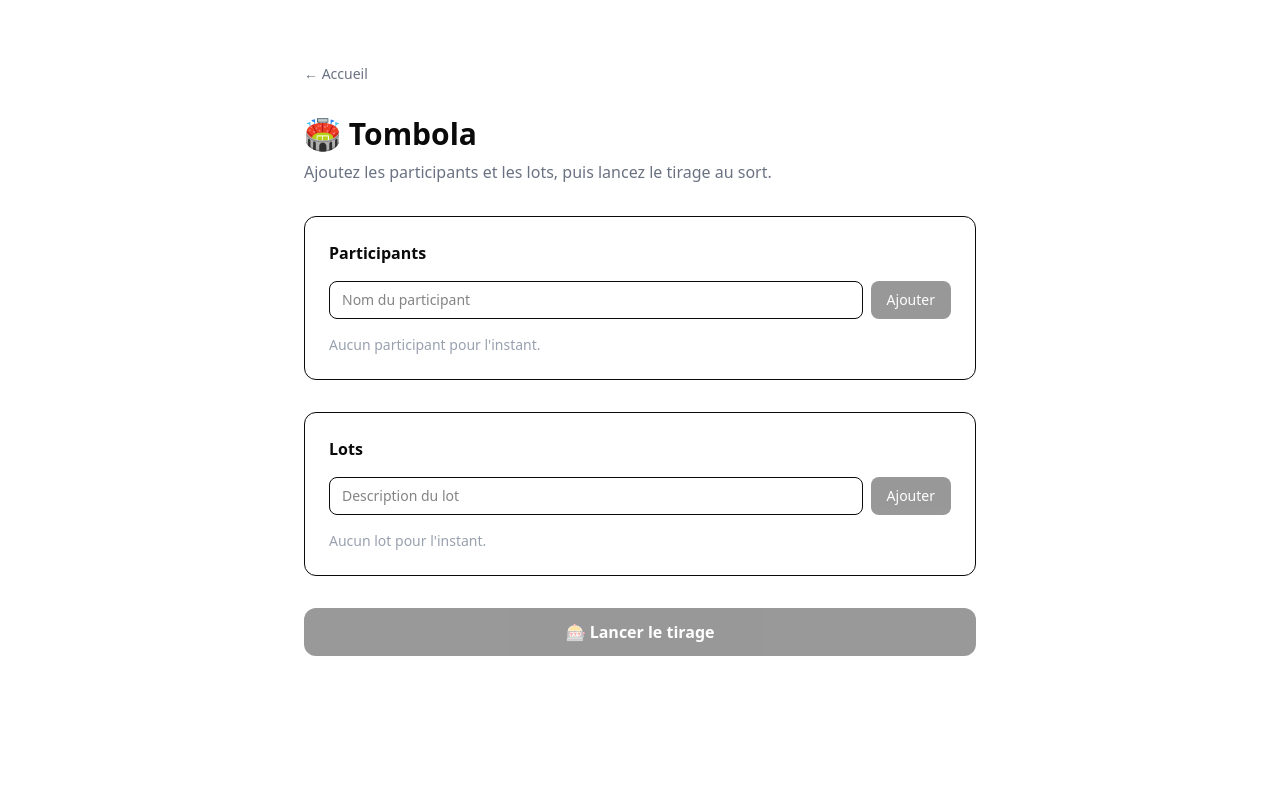
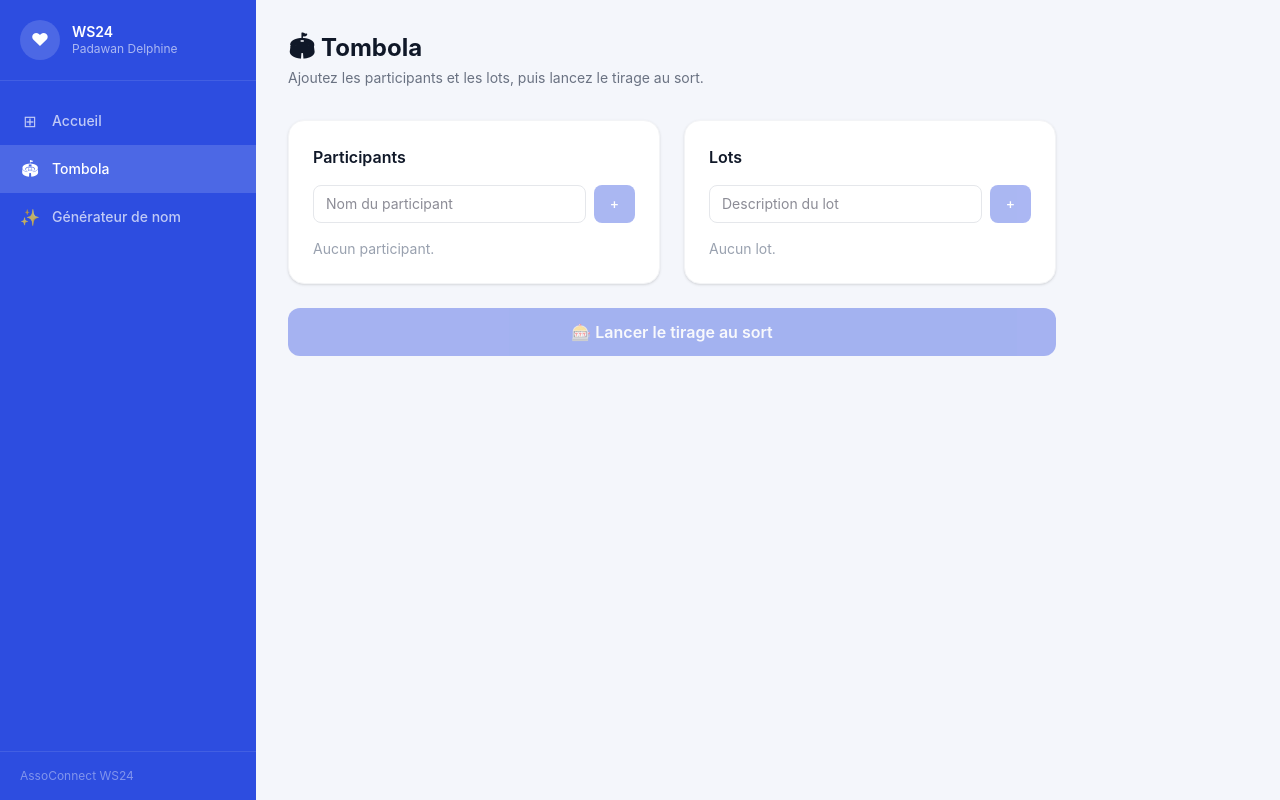
Before and after one commit to AssoConnectWorkshop/WS24, a Next.js app: page /tombola in a window 1280 px wide. Built offline with nearby package versions, Linux system fonts and the light colour scheme.

Commit message:
feat: apply AssoConnect design system (blue sidebar, card layout)

```diff
--- a/src/app/generateur-nom/page.tsx
+++ b/src/app/generateur-nom/page.tsx
@@ -1,7 +1,6 @@
 "use client";
 
 import { useState } from "react";
-import Link from "next/link";
 
 export default function GenerateurNom() {
   const [description, setDescription] = useState("");
@@ -37,48 +36,50 @@ export default function GenerateurNom() {
   }
 
   return (
-    <main className="flex min-h-screen flex-col items-center p-8 pt-16">
-      <div className="w-full max-w-2xl flex flex-col gap-8">
-        <div className="flex items-center gap-4">
-          <Link href="/" className="text-sm text-gray-500 hover:text-gray-900">
-            ← Accueil
-          </Link>
-        </div>
-
-        <div>
-          <h1 className="text-3xl font-bold">Générateur de nom d&apos;association</h1>
-          <p className="text-gray-500 mt-2">
+    <main className="p-8">
+      <div className="mb-8">
+        <h1 className="text-2xl font-bold text-gray-900">✨ Générateur de nom d&apos;association</h1>
+        <p className="text-gray-500 text-sm mt-1">
           Décrivez votre projet associatif et obtenez 5 propositions de noms originaux.
         </p>
       </div>
 
+      <div className="max-w-2xl flex flex-col gap-6">
+        <div className="bg-white rounded-2xl border border-gray-100 shadow-sm p-6 flex flex-col gap-4">
           <form onSubmit={handleSubmit} className="flex flex-col gap-4">
+            <div>
+              <label className="block text-sm font-medium text-gray-700 mb-2">
+                Description de votre association
+              </label>
               <textarea
                 value={description}
                 onChange={(e) => setDescription(e.target.value)}
                 placeholder="Ex : Une association de jardinage partagé pour les habitants d'un quartier urbain, axée sur l'écologie et le lien social."
                 rows={4}
                 required
-            className="w-full border rounded-xl p-4 text-sm resize-none focus:outline-none focus:ring-2 focus:ring-black"
+                className="w-full border border-gray-200 rounded-xl p-4 text-sm resize-none focus:outline-none focus:ring-2 focus:border-transparent"
               />
+            </div>
             <button
               type="submit"
               disabled={loading || !description.trim()}
-            className="self-start bg-black text-white px-6 py-2.5 rounded-full text-sm font-medium disabled:opacity-40 hover:bg-gray-800 transition-colors"
+              className="self-start text-white px-6 py-2.5 rounded-xl text-sm font-semibold disabled:opacity-40 transition-colors"
+              style={{ backgroundColor: "#2d4de0" }}
             >
               {loading ? "Génération en cours…" : "Générer des noms"}
             </button>
           </form>
+        </div>
 
         {error && (
-          <div className="border border-red-200 bg-red-50 rounded-xl p-4 text-sm text-red-700">
+          <div className="bg-white rounded-2xl border border-red-100 shadow-sm p-5 text-sm text-red-600">
             {error}
           </div>
         )}
 
         {result && (
-          <div className="border rounded-xl p-6">
-            <h2 className="font-semibold mb-4">Propositions</h2>
+          <div className="bg-white rounded-2xl border border-gray-100 shadow-sm p-6">
+            <h2 className="font-semibold text-gray-900 mb-4">Propositions</h2>
             <div className="text-sm text-gray-700 whitespace-pre-wrap leading-relaxed">
               {result}
             </div>
--- a/src/app/globals.css
+++ b/src/app/globals.css
@@ -1,18 +1,16 @@
 @import "tailwindcss";
 
 @theme {
-  --color-background: #ffffff;
-  --color-foreground: #0a0a0a;
-}
-
-@media (prefers-color-scheme: dark) {
-  :root {
-    --color-background: #0a0a0a;
-    --color-foreground: #ededed;
-  }
+  --color-ac-blue: #2d4de0;
+  --color-ac-blue-dark: #1e3bbf;
+  --color-ac-blue-light: #eef1fd;
+  --color-ac-green: #00b67a;
+  --color-background: #f4f6fb;
+  --color-foreground: #1a1a2e;
 }
 
 body {
   background: var(--color-background);
   color: var(--color-foreground);
+  font-family: -apple-system, BlinkMacSystemFont, "Segoe UI", Roboto, sans-serif;
 }
--- a/src/app/layout.tsx
+++ b/src/app/layout.tsx
@@ -1,5 +1,6 @@
 import type { Metadata } from "next";
 import { siteConfig } from "@/config/site";
+import Sidebar from "@/components/Sidebar";
 import "./globals.css";
 
 export const metadata: Metadata = {
@@ -13,8 +14,13 @@ export default function RootLayout({
   children: React.ReactNode;
 }>) {
   return (
-    <html lang="en">
-      <body className="antialiased">{children}</body>
+    <html lang="fr">
+      <body className="antialiased">
+        <Sidebar />
+        <div className="ml-64 min-h-screen">
+          {children}
+        </div>
+      </body>
     </html>
   );
 }
--- a/src/app/page.tsx
+++ b/src/app/page.tsx
@@ -24,57 +24,65 @@ async function testApi(): Promise<{ ok: boolean; platformName: string | null }>
   }
 }
 
-function StatusIcon({ ok }: { ok: boolean }) {
+function StatusBadge({ ok }: { ok: boolean }) {
   return ok ? (
-    <span className="text-green-500 text-2xl">✓</span>
+    <span
+      className="inline-flex items-center gap-1.5 text-xs font-semibold px-2.5 py-1 rounded-full"
+      style={{ backgroundColor: "#e6f9f2", color: "#00875a" }}
+    >
+      <span className="text-base leading-none">✓</span> Connecté
+    </span>
   ) : (
-    <span className="text-red-500 text-2xl">✗</span>
+    <span
+      className="inline-flex items-center gap-1.5 text-xs font-semibold px-2.5 py-1 rounded-full"
+      style={{ backgroundColor: "#fef2f2", color: "#dc2626" }}
+    >
+      <span className="text-base leading-none">✗</span> Erreur
+    </span>
   );
 }
 
 export default async function Home() {
   const [db, api] = await Promise.all([testDatabase(), testApi()]);
-  const wsName = (await import("@/config/site")).siteConfig.name;
 
   return (
-    <main className="flex min-h-screen flex-col items-center justify-center gap-10 p-8">
-      <div className="absolute top-4 left-4 text-sm font-bold bg-black text-white px-3 py-1 rounded-full">
-        {wsName}
+    <main className="p-8">
+      <div className="mb-8 flex items-center gap-4">
+        <Image src="/mascot.png" alt="Mascot" width={48} height={48} priority className="rounded-full" />
+        <div>
+          <h1 className="text-2xl font-bold text-gray-900">Padawan Delphine is ready</h1>
+          <p className="text-gray-500 text-sm mt-0.5">Tableau de bord de l&apos;atelier</p>
         </div>
-      <div className="flex flex-col items-center gap-4">
-        <Image src="/mascot.png" alt="Mascot" width={160} height={160} priority />
-        <h1 className="text-4xl font-bold">Padawan Delphine is ready</h1>
       </div>
 
-      <div className="flex flex-col gap-6 w-full max-w-md">
-        <div className="border rounded-xl p-6 flex flex-col gap-3">
-          <div className="flex items-center gap-3">
-            <StatusIcon ok={db.ok} />
-            <h2 className="text-lg font-semibold">Test database connection</h2>
-          </div>
+      <div className="grid grid-cols-1 gap-4 max-w-2xl">
+        <div className="bg-white rounded-2xl border border-gray-100 shadow-sm p-6 flex items-center justify-between">
+          <div>
+            <p className="text-xs font-semibold uppercase tracking-wide text-gray-400 mb-1">Base de données</p>
+            <p className="font-semibold text-gray-900">Connexion Supabase</p>
             {db.ok && (
-            <p className="text-sm text-gray-600">
-              Number of tables: {db.tables.length}
+              <p className="text-sm text-gray-500 mt-1">
+                {db.tables.length} table{db.tables.length > 1 ? "s" : ""}
                 {db.tables.length > 0 && (
-                <span className="ml-1 opacity-60">
-                  ({db.tables.slice(0, 3).join(", ")}
-                  {db.tables.length > 3 ? "…" : ""})
+                  <span className="ml-1 opacity-70">
+                    ({db.tables.slice(0, 3).join(", ")}{db.tables.length > 3 ? "…" : ""})
                   </span>
                 )}
               </p>
             )}
           </div>
+          <StatusBadge ok={db.ok} />
+        </div>
 
-        <div className="border rounded-xl p-6 flex flex-col gap-3">
-          <div className="flex items-center gap-3">
-            <StatusIcon ok={api.ok} />
-            <h2 className="text-lg font-semibold">Test API connection</h2>
+        <div className="bg-white rounded-2xl border border-gray-100 shadow-sm p-6 flex items-center justify-between">
+          <div>
+            <p className="text-xs font-semibold uppercase tracking-wide text-gray-400 mb-1">API</p>
+            <p className="font-semibold text-gray-900">Connexion AssoConnect</p>
+            {api.ok && api.platformName && (
+              <p className="text-sm text-gray-500 mt-1">{api.platformName}</p>
+            )}
           </div>
-          {api.ok && api.platformName && (
-            <p className="text-sm text-gray-600">
-              Name of the platform: <span className="font-medium">{api.platformName}</span>
-            </p>
-          )}
+          <StatusBadge ok={api.ok} />
         </div>
       </div>
     </main>
--- a/src/app/tombola/page.tsx
+++ b/src/app/tombola/page.tsx
@@ -1,7 +1,6 @@
 "use client";
 
 import { useState, useRef } from "react";
-import Link from "next/link";
 
 interface Prize {
   id: string;
@@ -57,15 +56,12 @@ export default function Tombola() {
   async function draw() {
     if (participants.length === 0 || prizes.length === 0) return;
     setDrawing(true);
-
     await new Promise((r) => setTimeout(r, 800));
-
     const shuffled = [...participants].sort(() => Math.random() - 0.5);
     const results: Winner[] = prizes.map((prize, i) => ({
       prize,
       participant: shuffled[i % shuffled.length],
     }));
-
     setWinners(results);
     setPhase("results");
     setDrawing(false);
@@ -79,134 +75,132 @@ export default function Tombola() {
   const canDraw = participants.length > 0 && prizes.length > 0;
 
   return (
-    <main className="flex min-h-screen flex-col items-center p-8 pt-16">
-      <div className="w-full max-w-2xl flex flex-col gap-8">
-        <div className="flex items-center gap-4">
-          <Link href="/" className="text-sm text-gray-500 hover:text-gray-900">
-            ← Accueil
-          </Link>
-        </div>
-
-        <div>
-          <h1 className="text-3xl font-bold">🏟 Tombola</h1>
-          <p className="text-gray-500 mt-2">
-            Ajoutez les participants et les lots, puis lancez le tirage au sort.
-          </p>
+    <main className="p-8">
+      <div className="mb-8">
+        <h1 className="text-2xl font-bold text-gray-900">🏟 Tombola</h1>
+        <p className="text-gray-500 text-sm mt-1">Ajoutez les participants et les lots, puis lancez le tirage au sort.</p>
       </div>
 
       {phase === "setup" && (
-          <>
-            <div className="border rounded-xl p-6 flex flex-col gap-4">
-              <h2 className="font-semibold">Participants</h2>
+        <div className="grid grid-cols-1 md:grid-cols-2 gap-6 max-w-3xl">
+          <div className="bg-white rounded-2xl border border-gray-100 shadow-sm p-6 flex flex-col gap-4">
+            <div className="flex items-center justify-between">
+              <h2 className="font-semibold text-gray-900">Participants</h2>
+              {participants.length > 0 && (
+                <span
+                  className="text-xs font-semibold px-2 py-0.5 rounded-full"
+                  style={{ backgroundColor: "#eef1fd", color: "#2d4de0" }}
+                >
+                  {participants.length}
+                </span>
+              )}
+            </div>
             <form onSubmit={addParticipant} className="flex gap-2">
               <input
                 ref={participantRef}
                 value={participantInput}
                 onChange={(e) => setParticipantInput(e.target.value)}
                 placeholder="Nom du participant"
-                  className="flex-1 border rounded-lg px-3 py-2 text-sm focus:outline-none focus:ring-2 focus:ring-black"
+                className="flex-1 border border-gray-200 rounded-lg px-3 py-2 text-sm focus:outline-none focus:ring-2 focus:border-transparent"
               />
               <button
                 type="submit"
                 disabled={!participantInput.trim()}
-                  className="bg-black text-white px-4 py-2 rounded-lg text-sm font-medium disabled:opacity-40 hover:bg-gray-800 transition-colors"
+                className="text-white px-4 py-2 rounded-lg text-sm font-medium disabled:opacity-40 transition-colors"
+                style={{ backgroundColor: "#2d4de0" }}
               >
-                  Ajouter
+                +
               </button>
             </form>
             {participants.length === 0 ? (
-                <p className="text-sm text-gray-400">Aucun participant pour l&apos;instant.</p>
+              <p className="text-sm text-gray-400">Aucun participant.</p>
             ) : (
               <ul className="flex flex-col gap-1">
                 {participants.map((p) => (
-                    <li key={p} className="flex items-center justify-between text-sm py-1 border-b last:border-0">
-                      <span>{p}</span>
-                      <button
-                        onClick={() => removeParticipant(p)}
-                        className="text-gray-400 hover:text-red-500 transition-colors text-xs"
-                      >
-                        Retirer
+                  <li key={p} className="flex items-center justify-between text-sm py-1.5 border-b border-gray-50 last:border-0">
+                    <span className="text-gray-700">{p}</span>
+                    <button onClick={() => removeParticipant(p)} className="text-gray-300 hover:text-red-400 transition-colors text-xs">
+                      ✕
                     </button>
                   </li>
                 ))}
               </ul>
             )}
-              {participants.length > 0 && (
-                <p className="text-xs text-gray-400">{participants.length} participant{participants.length > 1 ? "s" : ""}</p>
+          </div>
+
+          <div className="bg-white rounded-2xl border border-gray-100 shadow-sm p-6 flex flex-col gap-4">
+            <div className="flex items-center justify-between">
+              <h2 className="font-semibold text-gray-900">Lots</h2>
+              {prizes.length > 0 && (
+                <span
+                  className="text-xs font-semibold px-2 py-0.5 rounded-full"
+                  style={{ backgroundColor: "#eef1fd", color: "#2d4de0" }}
+                >
+                  {prizes.length}
+                </span>
               )}
             </div>
-
-            <div className="border rounded-xl p-6 flex flex-col gap-4">
-              <h2 className="font-semibold">Lots</h2>
             <form onSubmit={addPrize} className="flex gap-2">
               <input
                 ref={prizeRef}
                 value={prizeInput}
                 onChange={(e) => setPrizeInput(e.target.value)}
                 placeholder="Description du lot"
-                  className="flex-1 border rounded-lg px-3 py-2 text-sm focus:outline-none focus:ring-2 focus:ring-black"
+                className="flex-1 border border-gray-200 rounded-lg px-3 py-2 text-sm focus:outline-none focus:ring-2 focus:border-transparent"
               />
               <button
                 type="submit"
                 disabled={!prizeInput.trim()}
-                  className="bg-black text-white px-4 py-2 rounded-lg text-sm font-medium disabled:opacity-40 hover:bg-gray-800 transition-colors"
+                className="text-white px-4 py-2 rounded-lg text-sm font-medium disabled:opacity-40 transition-colors"
+                style={{ backgroundColor: "#2d4de0" }}
               >
-                  Ajouter
+                +
               </button>
             </form>
             {prizes.length === 0 ? (
-                <p className="text-sm text-gray-400">Aucun lot pour l&apos;instant.</p>
+              <p className="text-sm text-gray-400">Aucun lot.</p>
             ) : (
               <ul className="flex flex-col gap-1">
                 {prizes.map((prize, i) => (
-                    <li key={prize.id} className="flex items-center justify-between text-sm py-1 border-b last:border-0">
-                      <span>
-                        <span className="text-gray-400 mr-2">#{i + 1}</span>
-                        {prize.label}
+                  <li key={prize.id} className="flex items-center justify-between text-sm py-1.5 border-b border-gray-50 last:border-0">
+                    <span className="text-gray-700">
+                      <span className="text-gray-300 mr-2">#{i + 1}</span>{prize.label}
                     </span>
-                      <button
-                        onClick={() => removePrize(prize.id)}
-                        className="text-gray-400 hover:text-red-500 transition-colors text-xs"
-                      >
-                        Retirer
+                    <button onClick={() => removePrize(prize.id)} className="text-gray-300 hover:text-red-400 transition-colors text-xs">
+                      ✕
                     </button>
                   </li>
                 ))}
               </ul>
             )}
-              {prizes.length > 0 && (
-                <p className="text-xs text-gray-400">{prizes.length} lot{prizes.length > 1 ? "s" : ""}</p>
-              )}
           </div>
 
+          <div className="md:col-span-2">
             <button
               onClick={draw}
               disabled={!canDraw || drawing}
-              className="w-full bg-black text-white py-3 rounded-xl font-semibold text-base disabled:opacity-40 hover:bg-gray-800 transition-colors"
+              className="w-full text-white py-3 rounded-xl font-semibold text-base disabled:opacity-40 transition-colors"
+              style={{ backgroundColor: "#2d4de0" }}
             >
-              {drawing ? "Tirage en cours…" : "🎰 Lancer le tirage"}
+              {drawing ? "Tirage en cours…" : "🎰 Lancer le tirage au sort"}
             </button>
-          </>
+          </div>
+        </div>
       )}
 
       {phase === "results" && (
-          <>
-            <div className="border rounded-xl p-6 flex flex-col gap-4">
-              <h2 className="font-semibold text-lg">🎉 Résultats du tirage</h2>
+        <div className="max-w-xl flex flex-col gap-6">
+          <div className="bg-white rounded-2xl border border-gray-100 shadow-sm p-6 flex flex-col gap-4">
+            <h2 className="font-semibold text-gray-900 text-lg">🎉 Résultats du tirage</h2>
             <ul className="flex flex-col gap-3">
               {winners.map((w, i) => (
-                  <li
-                    key={w.prize.id}
-                    className="flex items-center gap-4 p-4 bg-gray-50 rounded-xl"
-                  >
-                    <span className="text-2xl font-bold text-gray-300 w-8 text-center">
-                      {i + 1}
-                    </span>
+                <li key={w.prize.id} className="flex items-center gap-4 p-4 rounded-xl" style={{ backgroundColor: "#f4f6fb" }}>
+                  <span className="text-xl font-bold text-gray-200 w-8 text-center">{i + 1}</span>
                   <div className="flex-1">
-                      <p className="font-semibold">{w.participant}</p>
+                    <p className="font-semibold text-gray-900">{w.participant}</p>
                     <p className="text-sm text-gray-500">{w.prize.label}</p>
                   </div>
-                    <span className="text-2xl">🏆</span>
+                  <span className="text-xl">🏆</span>
                 </li>
               ))}
             </ul>
@@ -216,20 +210,21 @@ export default function Tombola() {
             <button
               onClick={draw}
               disabled={drawing}
-                className="flex-1 border border-black text-black py-3 rounded-xl font-semibold text-sm hover:bg-gray-50 transition-colors disabled:opacity-40"
+              className="flex-1 border py-3 rounded-xl font-semibold text-sm transition-colors disabled:opacity-40"
+              style={{ borderColor: "#2d4de0", color: "#2d4de0" }}
             >
-                Retirer au sort à nouveau
+              Tirer à nouveau
             </button>
             <button
               onClick={reset}
-                className="flex-1 bg-black text-white py-3 rounded-xl font-semibold text-sm hover:bg-gray-800 transition-colors"
+              className="flex-1 text-white py-3 rounded-xl font-semibold text-sm transition-colors"
+              style={{ backgroundColor: "#2d4de0" }}
             >
               Nouvelle tombola
             </button>
           </div>
-          </>
+        </div>
       )}
-      </div>
     </main>
   );
 }
--- /dev/null
+++ b/src/components/Sidebar.tsx
@@ -0,0 +1,60 @@
+"use client";
+
+import Link from "next/link";
+import { usePathname } from "next/navigation";
+
+const nav = [
+  { label: "Accueil", href: "/", icon: "⊞" },
+  { label: "Tombola", href: "/tombola", icon: "🏟" },
+  { label: "Générateur de nom", href: "/generateur-nom", icon: "✨" },
+];
+
+export default function Sidebar() {
+  const pathname = usePathname();
+
+  return (
+    <aside
+      className="fixed top-0 left-0 h-full w-64 flex flex-col z-20"
+      style={{ backgroundColor: "#2d4de0" }}
+    >
+      <div className="px-5 py-5 border-b border-white/10">
+        <div className="flex items-center gap-3">
+          <div
+            className="w-10 h-10 rounded-full flex items-center justify-center text-white font-bold text-lg"
+            style={{ backgroundColor: "rgba(255,255,255,0.15)" }}
+          >
+            ♥
+          </div>
+          <div>
+            <p className="text-white font-semibold text-sm leading-tight">WS24</p>
+            <p className="text-white/60 text-xs">Padawan Delphine</p>
+          </div>
+        </div>
+      </div>
+
+      <nav className="flex-1 py-4 overflow-y-auto">
+        {nav.map((item) => {
+          const active = pathname === item.href;
+          return (
+            <Link
+              key={item.href}
+              href={item.href}
+              className="flex items-center gap-3 px-5 py-3 text-sm transition-colors"
+              style={{
+                color: active ? "#ffffff" : "rgba(255,255,255,0.7)",
+                backgroundColor: active ? "rgba(255,255,255,0.15)" : "transparent",
+              }}
+            >
+              <span className="text-base w-5 text-center">{item.icon}</span>
+              <span className="font-medium">{item.label}</span>
+            </Link>
+          );
+        })}
+      </nav>
+
+      <div className="px-5 py-4 border-t border-white/10">
+        <p className="text-white/40 text-xs">AssoConnect WS24</p>
+      </div>
+    </aside>
+  );
+}
```
Lines whose indentation alone changed are shown as unchanged.
